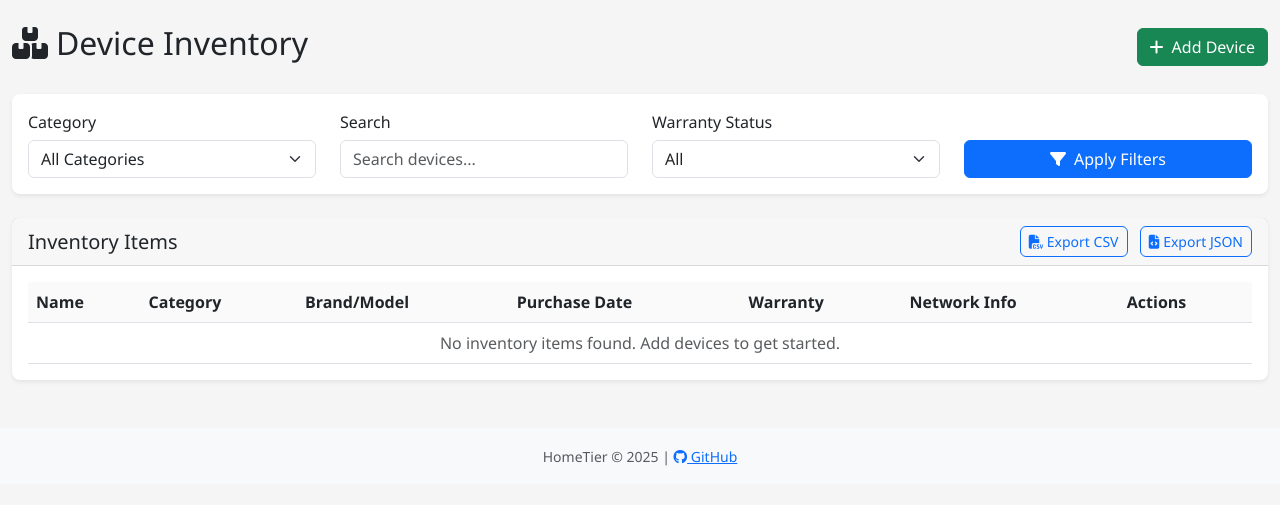
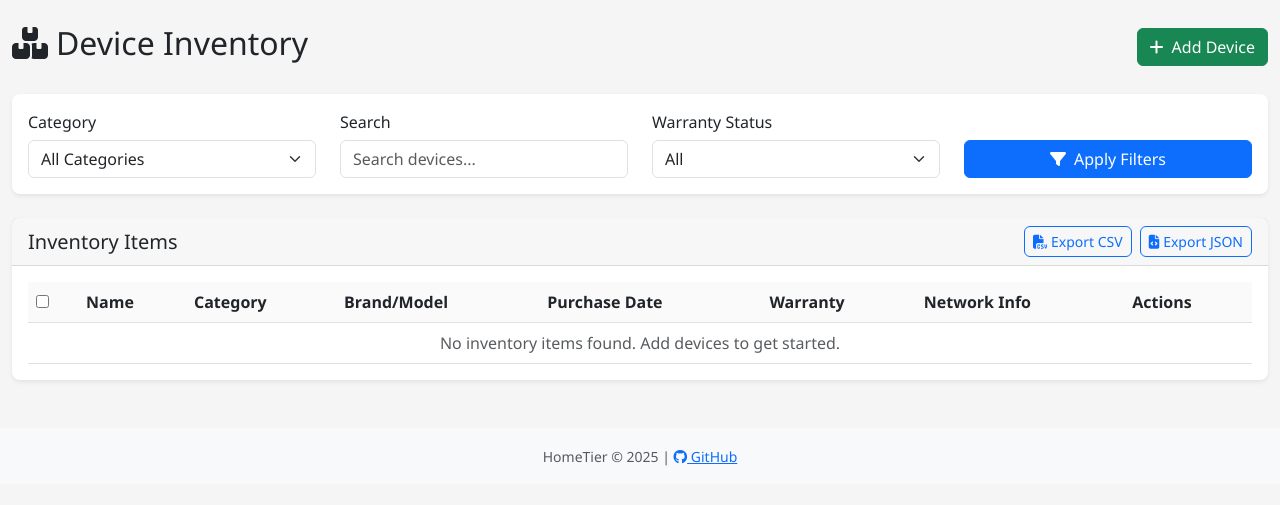
Before and after one commit to jameson-dev/HomeTier, a Flask app: page /inventory in a window 1280 px wide. Shown: the part 56-561 px from the top of the page. Run offline with Flask 3, Linux system fonts and the light colour scheme; data that the repository does not hold is empty; some libraries are stand-ins or nearby versions.

Commit message:
Add the bulk actions functionality to inventory.html

```diff
--- a/frontend/templates/inventory.html
+++ b/frontend/templates/inventory.html
@@ -63,9 +63,13 @@
 <div class="row">
     <div class="col-12">
         <div class="card">
-            <div class="card-header d-flex justify-content-between align-items-center">
+            <div class="card-header">
+                <div class="row align-items-center">
+                    <div class="col-md-6">
                         <h5 class="card-title mb-0">Inventory Items</h5>
-                <div>
+                    </div>
+                    <div class="col-md-6">
+                        <div class="d-flex justify-content-end align-items-center">
                             <button class="btn btn-sm btn-outline-primary me-2" onclick="exportInventory('csv')">
                                 <i class="fas fa-file-csv me-1"></i>Export CSV
                             </button>
@@ -74,11 +78,38 @@
                             </button>
                         </div>
                     </div>
+                </div>
+
+                <!-- Bulk Actions Bar for Inventory -->
+                <div id="inventory-bulk-actions-bar" class="row mt-3" style="display: none;">
+                    <div class="col-12">
+                        <div class="alert alert-info mb-0">
+                            <div class="d-flex justify-content-between align-items-center">
+                                <div>
+                                    <i class="fas fa-check-square me-2"></i>
+                                    <span id="inventory-selected-count">0</span> item(s) selected
+                                </div>
+                                <div class="btn-group" role="group">
+                                    <button class="btn btn-sm btn-danger" id="inventory-bulk-delete-btn" onclick="bulkDeleteInventoryItems()">
+                                        <i class="fas fa-trash me-1"></i>Delete Selected
+                                    </button>
+                                    <button class="btn btn-sm btn-outline-secondary" onclick="clearInventorySelection()">
+                                        <i class="fas fa-times me-1"></i>Clear Selection
+                                    </button>
+                                </div>
+                            </div>
+                        </div>
+                    </div>
+                </div>
+            </div>
             <div class="card-body">
                 <div class="table-responsive">
                     <table class="table table-hover">
                         <thead>
                             <tr>
+                                <th width="50">
+                                    <input type="checkbox" id="select-all-inventory-checkbox" onchange="toggleSelectAllInventory(this)">
+                                </th>
                                 <th>Name</th>
                                 <th>Category</th>
                                 <th>Brand/Model</th>
@@ -90,7 +121,7 @@
                         </thead>
                         <tbody id="inventory-table">
                             <tr>
-                                <td colspan="7" class="text-center text-muted">
+                                <td colspan="8" class="text-center text-muted">
                                     <i class="fas fa-spinner fa-spin me-2"></i>Loading inventory...
                                 </td>
                             </tr>
```
Lines whose indentation alone changed are shown as unchanged.
